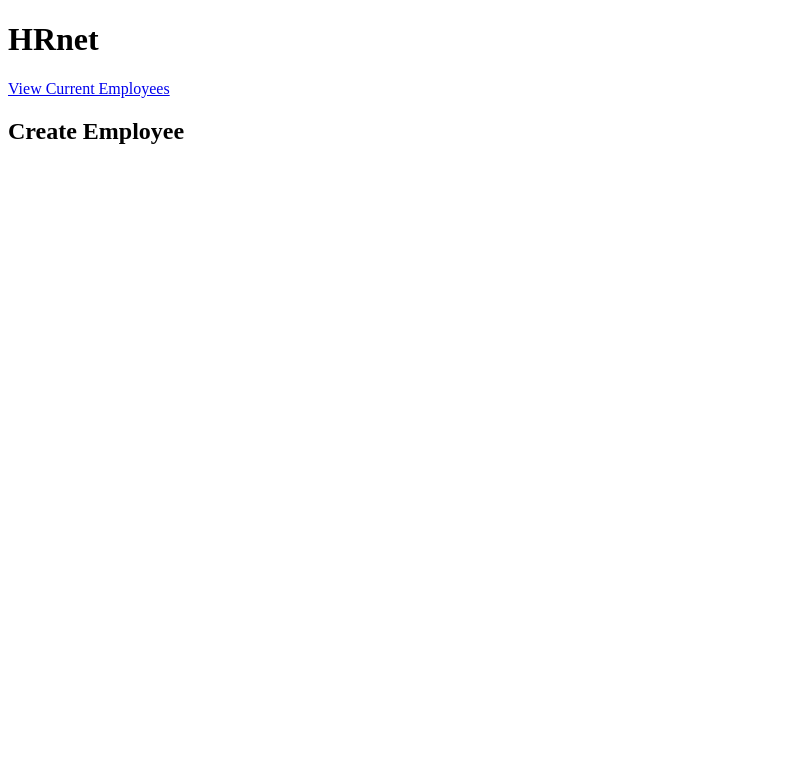
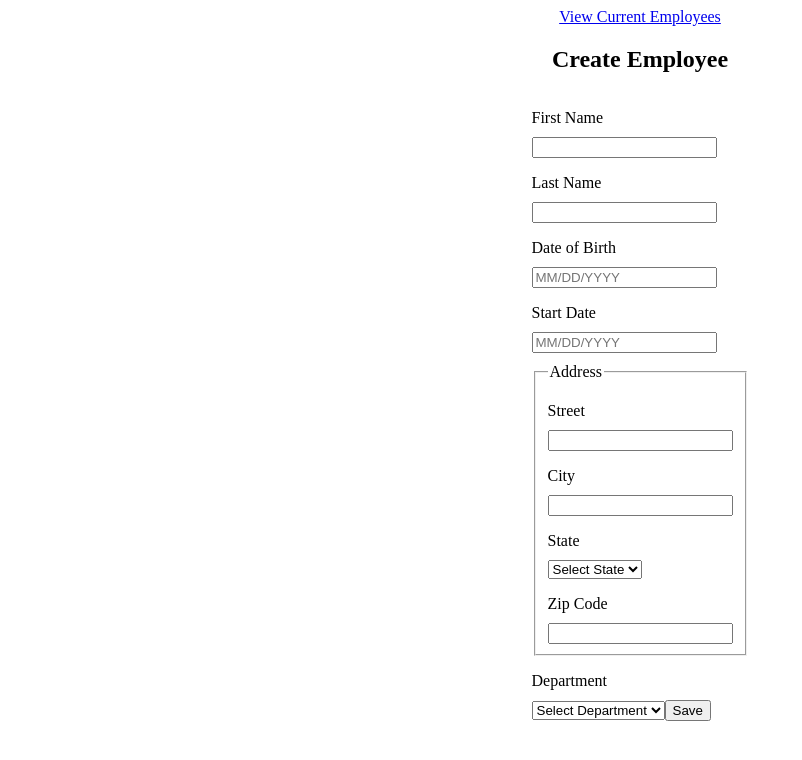
Before and after one commit to GoncalvesDDaniel/wealth_health_react, a React (Vite) app: page / in a window 1280 px wide. Shown: the top 760 px of the page, without its empty margins (0-802 px from the left). Built offline with nearby package versions, Linux system fonts and the light colour scheme.

Commit message:
add local state for the form

```diff
--- a/src/pages/CreateEmployee.jsx
+++ b/src/pages/CreateEmployee.jsx
@@ -1,14 +1,152 @@
-import React from "react";
-import { Link } from "react-router-dom"; // Import Link
+// src/pages/CreateEmployee.jsx
+import React, { useState } from "react"; // 1. Importer useState
+import { Link } from "react-router-dom";
+// TODO: Importer le composant Modal pour l'afficher après soumission
+// TODO: Importer les composants DatePicker et Select (ou les librairies)
+// TODO: Importer useDispatch et l'action addEmployee
 
 function CreateEmployee() {
+    // 2. Initialiser les états pour chaque champ du formulaire
+    const [firstName, setFirstName] = useState("");
+    const [lastName, setLastName] = useState("");
+    const [dateOfBirth, setDateOfBirth] = useState(""); // Sera géré par DatePicker plus tard
+    const [startDate, setStartDate] = useState(""); // Sera géré par DatePicker plus tard
+    const [street, setStreet] = useState("");
+    const [city, setCity] = useState("");
+    const [state, setState] = useState(""); // Garder la valeur (ex: 'AL')
+    const [zipCode, setZipCode] = useState("");
+    const [department, setDepartment] = useState("");
+
+    // TODO: Gérer l'état d'ouverture de la modale (useState)
+    // TODO: Utiliser useDispatch pour envoyer l'action Redux
+
+    const handleSubmit = (e) => {
+        e.preventDefault();
+        const newEmployee = {
+            firstName,
+            lastName,
+            dateOfBirth,
+            startDate,
+            street,
+            city,
+            state,
+            zipCode,
+            department,
+        };
+        // TODO: Logique de validation
+        // TODO: Dispatch de l'action addEmployee(newEmployee)
+        // TODO: Afficher la modale de confirmation
+        console.log("Employee Data:", newEmployee); // 4. Afficher l'état collecté
+    };
+
     return (
         <div>
-            <h1>HRnet</h1>
-            <Link to="/employee-list">View Current Employees</Link>{" "}
-            {/* Lien vers l'autre page */}
-            <h2>Create Employee</h2>
-            {/* TODO: Ajouter le formulaire ici */}
+            {/* ... (Titre et lien inchangés) ... */}
+            <div className="container">
+                <Link to="/employee-list">View Current Employees</Link>
+                <h2>Create Employee</h2>
+                <form onSubmit={handleSubmit} id="create-employee">
+                    {/* 3. Connecter les états aux inputs/selects */}
+                    <label htmlFor="first-name">First Name</label>
+                    <input
+                        type="text"
+                        id="first-name"
+                        value={firstName}
+                        onChange={(e) => setFirstName(e.target.value)}
+                    />
+
+                    <label htmlFor="last-name">Last Name</label>
+                    <input
+                        type="text"
+                        id="last-name"
+                        value={lastName}
+                        onChange={(e) => setLastName(e.target.value)}
+                    />
+
+                    <label htmlFor="date-of-birth">Date of Birth</label>
+                    {/* Pour l'instant, on lie l'input texte simple */}
+                    <input
+                        id="date-of-birth"
+                        type="text"
+                        placeholder="MM/DD/YYYY"
+                        value={dateOfBirth}
+                        onChange={(e) => setDateOfBirth(e.target.value)} // Changera avec DatePicker
+                    />
+
+                    <label htmlFor="start-date">Start Date</label>
+                    {/* Pour l'instant, on lie l'input texte simple */}
+                    <input
+                        id="start-date"
+                        type="text"
+                        placeholder="MM/DD/YYYY"
+                        value={startDate}
+                        onChange={(e) => setStartDate(e.target.value)} // Changera avec DatePicker
+                    />
+
+                    <fieldset className="address">
+                        <legend>Address</legend>
+
+                        <label htmlFor="street">Street</label>
+                        <input
+                            id="street"
+                            type="text"
+                            value={street}
+                            onChange={(e) => setStreet(e.target.value)}
+                        />
+
+                        <label htmlFor="city">City</label>
+                        <input
+                            id="city"
+                            type="text"
+                            value={city}
+                            onChange={(e) => setCity(e.target.value)}
+                        />
+
+                        <label htmlFor="state">State</label>
+                        {/* TODO: Remplacer par le composant Select/Dropdown */}
+                        <select
+                            name="state"
+                            id="state"
+                            value={state}
+                            onChange={(e) => setState(e.target.value)}
+                        >
+                            <option value="">Select State</option>
+                            {/* TODO: Peupler avec la liste des états */}
+                            <option value="AL">Alabama</option>
+                            <option value="AK">Alaska</option>
+                            {/* ... autres états ... */}
+                        </select>
+
+                        <label htmlFor="zip-code">Zip Code</label>
+                        <input
+                            id="zip-code"
+                            type="number" // On peut garder type="number" ou "text"
+                            value={zipCode}
+                            onChange={(e) => setZipCode(e.target.value)}
+                        />
+                    </fieldset>
+
+                    <label htmlFor="department">Department</label>
+                    {/* TODO: Remplacer par le composant Select/Dropdown */}
+                    <select
+                        name="department"
+                        id="department"
+                        value={department}
+                        onChange={(e) => setDepartment(e.target.value)}
+                    >
+                        <option value="">Select Department</option>
+                        {/* TODO: Peupler avec la liste des départements */}
+                        <option>Sales</option>
+                        <option>Marketing</option>
+                        <option>Engineering</option>
+                        <option>Human Resources</option>
+                        <option>Legal</option>
+                    </select>
+
+                    <button type="submit">Save</button>
+                </form>
+            </div>
+            {/* ... (Partie Modale inchangée pour l'instant) ... */}
         </div>
     );
 }
```
